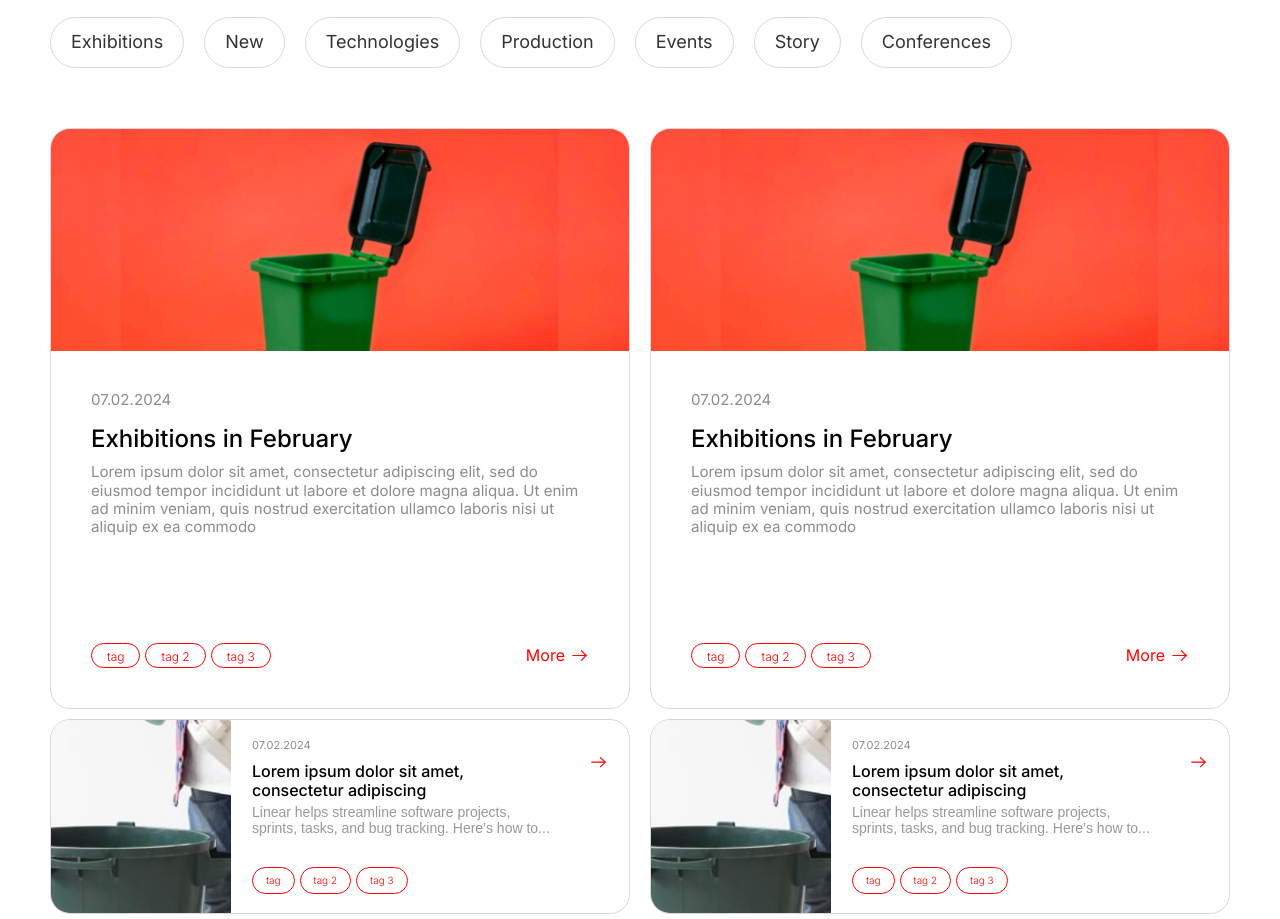
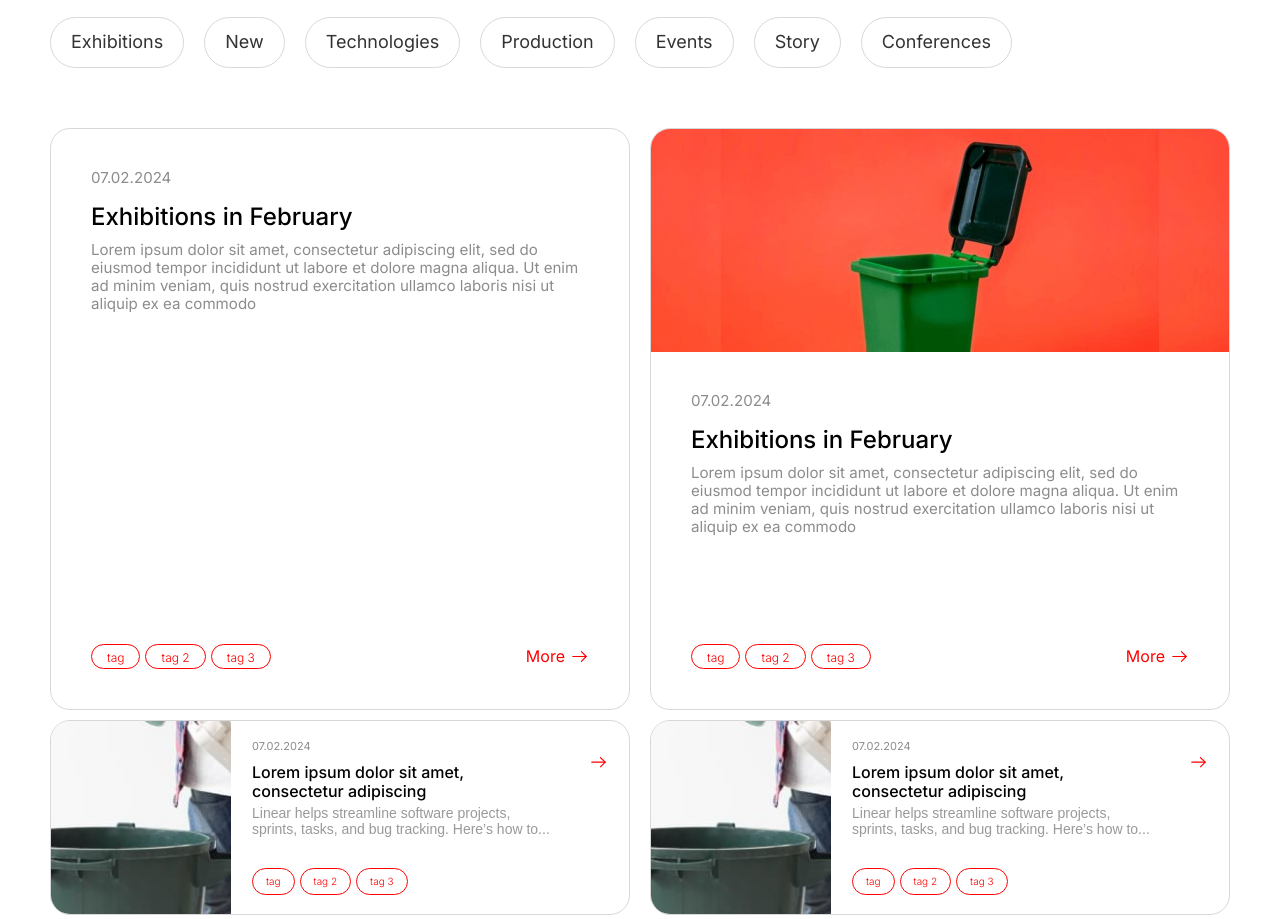
Before and after one commit to a-glkn/iplast, a website: page app/news.html in a window 1280 px wide. Shown: the part 360-1279 px from the top of the page. Drawn offline with nearby package versions, Linux system fonts and the light colour scheme; files that its build step writes are made by us from their sources; files whose address does not match are found by name.

Commit message:
news and gallery fix

```diff
--- a/app/news.html
+++ b/app/news.html
@@ -29,10 +29,8 @@
 		</div>
 
 		<div class="row">
-			<div class="col-lg-6">
-				<div class="news-card">
-					<a href="#" class="news-card__img"><img src="images/dist/img.jpg" alt=""></a>
-
+			<div class="col-lg-6 col-lg-news-card">
+				<div class="news-card news-card_no-img">
 					<div class="news-card__content">
 						<div class="news-card__date">07.02.2024</div>
 						<div class="news-card__title">
@@ -62,7 +60,7 @@
 				</div>
 			</div>
 
-			<div class="col-lg-6">
+			<div class="col-lg-6 col-lg-news-card">
 				<div class="news-card">
 					<a href="#" class="news-card__img"><img src="images/dist/img.jpg" alt=""></a>
 
--- a/app/styles/sass/blocks/_general.sass
+++ b/app/styles/sass/blocks/_general.sass
@@ -203,8 +203,10 @@ a.btn
     border-radius: 20px
     overflow: hidden
     border: 1px solid #D8D8D8
+    height: 100%
     &__img
         height: 223px
+        display: block
         img
             width: 100%
             height: 100%
@@ -283,7 +285,10 @@ a.btn
                 margin-top: auto
                 margin-bottom: auto
 
-
+    &_no-img
+        .news-card
+            &__content
+                height: 100%
 
 .colors
     display: flex
@@ -1136,6 +1141,11 @@ a.btn
         padding: 30px
         &__text
             font-size: 20px
+
+    .news-card_no-img
+        .news-card
+            &__content
+                height: 357px
 +media-breakpoint-down(md)
     .form
         label
--- a/app/styles/sass/main.sass
+++ b/app/styles/sass/main.sass
@@ -230,7 +230,8 @@
         margin-bottom: 50px
         .col-btn
             text-align: right
-
+    .col-lg-news-card
+        margin-bottom: 10px
     .small-card
         margin-bottom: 17.5px
         &:last-child
@@ -295,6 +296,8 @@
         margin-top: 50px
         .swiper-slide
             height: 228px
+            padding: 0
+            overflow: hidden !important
 .section-gallery
     padding-top: 50px
     padding-bottom: 150px
@@ -304,6 +307,8 @@
     padding-bottom: 75px
     &_gal
         padding-bottom: 32px
+    .col-lg-news-card
+        margin-bottom: 10px
     .row-pagination
         margin-top: 90px
     .heading-main
@@ -602,7 +607,7 @@
         position: relative
         .swiper-thumb
             margin-top: 10px
-    .news-card, .small-card
+    .small-card
         margin-bottom: 10px
 
 .section-cross-sales
@@ -743,8 +748,6 @@
             margin-top: 20px
             display: flex
             text-align: center
-        .news-card
-            margin-bottom: 10px
         .col-item
             margin-bottom: 20px
         .small-card
@@ -782,7 +785,6 @@
         .heading
             margin-bottom: 30px
     .main
-
         .product-meta
             margin-top: 30px
 
```
Also changed, not shown: app/index.html (+1 -1 lines), app/landing.html (+1 -1 lines), app/css/app.min.css, dist/css/app.min.css, dist/index.html, dist/landing.html, dist/news.html.
